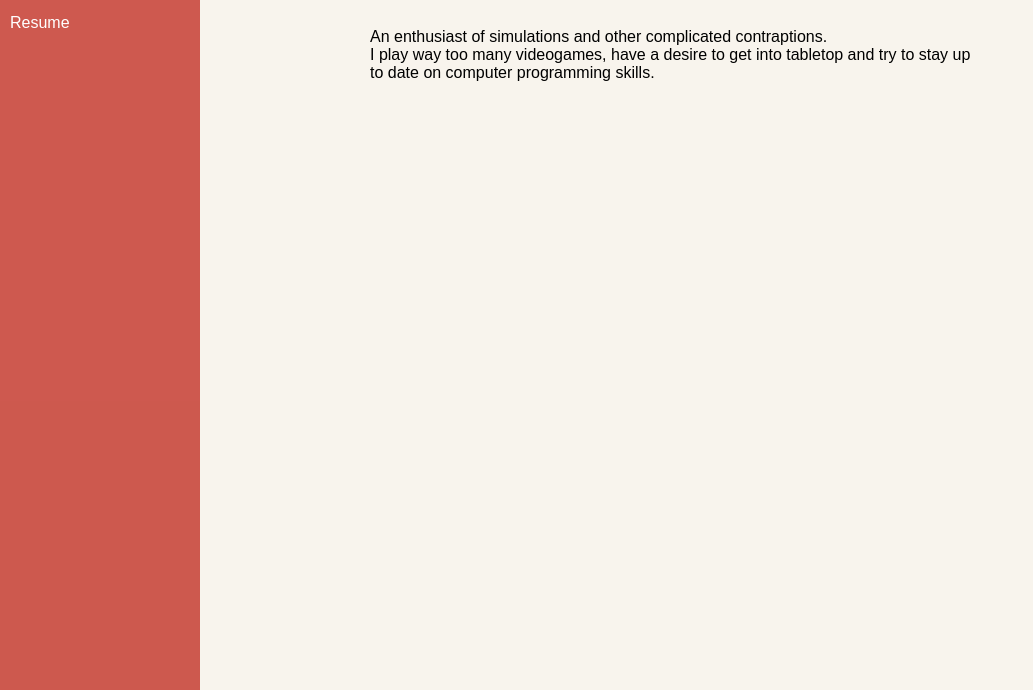
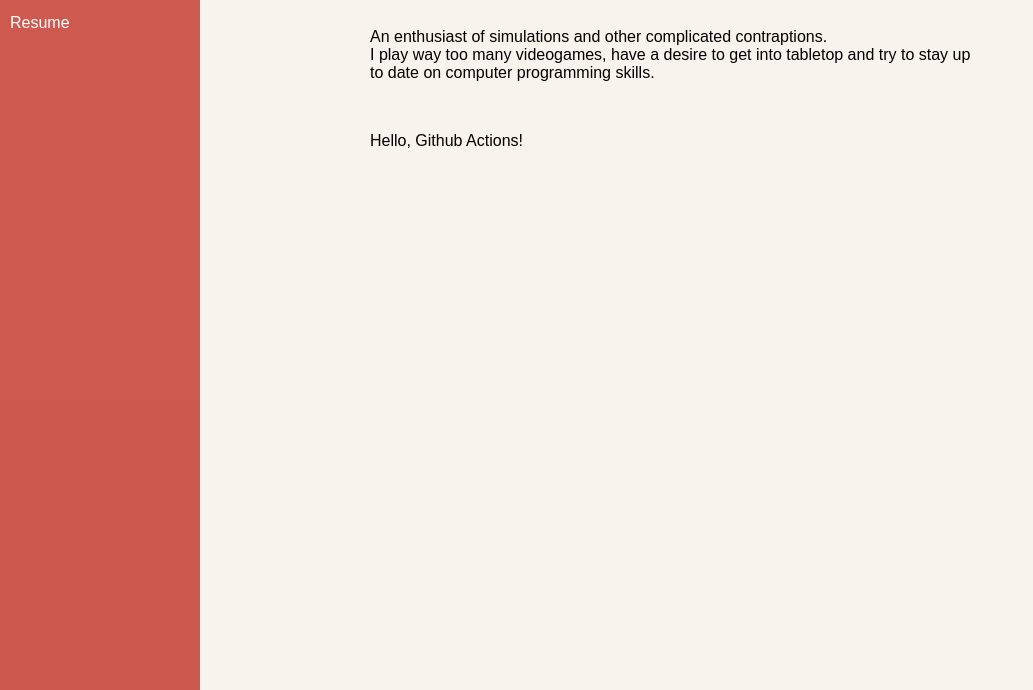
Before and after one commit to nullAurelian/scribble-pad, a website: page index.html in a window 1280 px wide. Shown: the part 110-800 px from the top of the page, without its empty margins (0-1033 px from the left). Drawn offline with Linux system fonts and the light colour scheme; no server answers.

Commit message:
roadmap.sh project bit

```diff
--- a/index.html
+++ b/index.html
@@ -17,6 +17,9 @@
       An enthusiast of simulations and other complicated contraptions. </br>
       I play way too many videogames, have a desire to get into tabletop and try to stay up to date on computer programming skills.
     </p>
+	<p>
+	Hello, Github Actions!
+	</p>
     <script type="module" src="steam-library-compare.js"></script>
   </div>
 </body>
```
